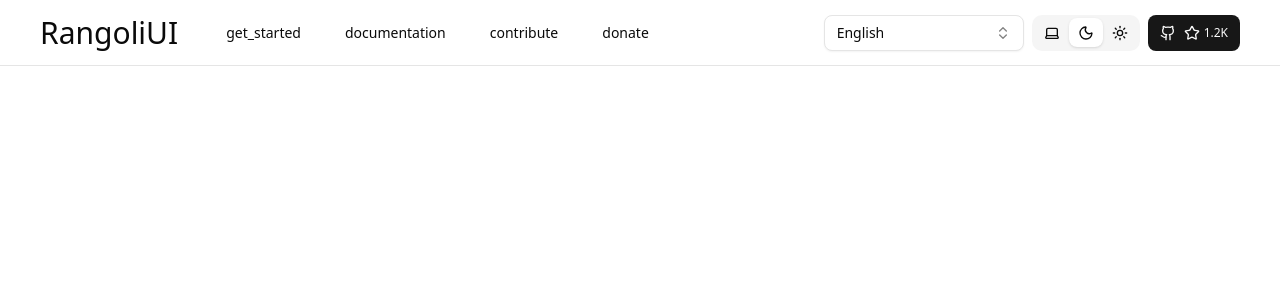
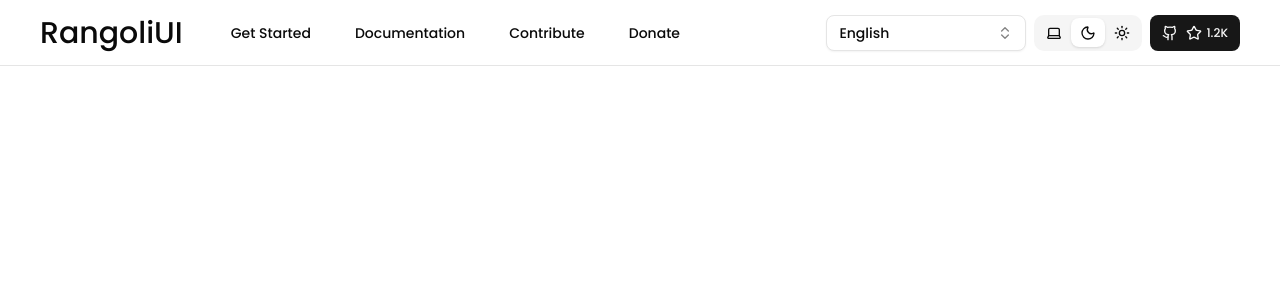
Before and after one commit to akshaywritescode/RangoliUI-live-components, a Next.js app: page /header in a window 1280 px wide. Shown: the top 300 px of the page. Built offline with nearby package versions, Linux system fonts and the light colour scheme.

Commit message:
add multi-lunguage supprt file

```diff
--- a/app/layout.tsx
+++ b/app/layout.tsx
@@ -1,18 +1,13 @@
 import type { Metadata } from "next";
-import { Geist, Geist_Mono } from "next/font/google";
+import { Poppins } from "next/font/google";
 import "./globals.css";
 import { I18nProvider } from "./providers/i18nProvider";
 import { ThemeProvider } from "./providers/ThemeProvider";
 
-const geistSans = Geist({
-  variable: "--font-geist-sans",
-  subsets: ["latin"],
-});
-
-const geistMono = Geist_Mono({
-  variable: "--font-geist-mono",
-  subsets: ["latin"],
-});
+const poppins = Poppins({
+  weight: ["100", "200", "300", "400", "500", "600", "700", "800"],
+  subsets: ["latin"]
+})
 
 export const metadata: Metadata = {
   title: "Create Next App",
@@ -25,9 +20,9 @@ export default function RootLayout({
   children: React.ReactNode;
 }>) {
   return (
-    <html lang="en">
+    <html lang="en" suppressHydrationWarning>
       <body
-        className={`${geistSans.variable} ${geistMono.variable} antialiased`}
+        className={` ${poppins.className} antialiased`}
       >
         <I18nProvider>
           <ThemeProvider
--- a/i18n/de.json
+++ b/i18n/de.json
@@ -1,3 +1,6 @@
 {
-  "greeting": "Hallo von Lingo.dev"
+  "get_started": "Loslegen",
+  "documentation": "Dokumentation",
+  "contribute": "Mitwirken",
+  "donate": "Spenden"
 }
--- a/i18n/en.json
+++ b/i18n/en.json
@@ -1,3 +1,6 @@
 {
-	"greeting": "Hello from Lingo.dev"
+	"get_started": "Get Started",
+	"documentation": "Documentation",
+	"contribute": "Contribute",
+	"donate": "Donate"
 }
--- a/i18n/es.json
+++ b/i18n/es.json
@@ -1,3 +1,6 @@
 {
-  "greeting": "Hola desde Lingo.dev"
+  "get_started": "Comenzar",
+  "documentation": "Documentación",
+  "contribute": "Contribuir",
+  "donate": "Donar"
 }
--- a/i18n/hi.json
+++ b/i18n/hi.json
@@ -1,3 +1,6 @@
 {
-  "greeting": "Lingo.dev से नमस्ते"
+  "get_started": "शुरू करें",
+  "documentation": "दस्तावेज़ीकरण",
+  "contribute": "योगदान दें",
+  "donate": "दान करें"
 }
--- a/i18n/ja.json
+++ b/i18n/ja.json
@@ -1,3 +1,6 @@
 {
-  "greeting": "Lingo.devからこんにちは"
+  "get_started": "はじめる",
+  "documentation": "ドキュメント",
+  "contribute": "貢献する",
+  "donate": "寄付する"
 }
--- a/i18n/ko.json
+++ b/i18n/ko.json
@@ -1,3 +1,6 @@
 {
-  "greeting": "Lingo.dev에서 안녕하세요"
+  "get_started": "시작하기",
+  "documentation": "문서",
+  "contribute": "기여하기",
+  "donate": "후원하기"
 }
--- a/i18n/zh.json
+++ b/i18n/zh.json
@@ -1,3 +1,6 @@
 {
-  "greeting": "来自 Lingo.dev 的问候"
+  "get_started": "开始使用",
+  "documentation": "文档",
+  "contribute": "贡献",
+  "donate": "捐赠"
 }
```
Also changed, not shown: 1 other file (tests, documents, lock files or other folders).
